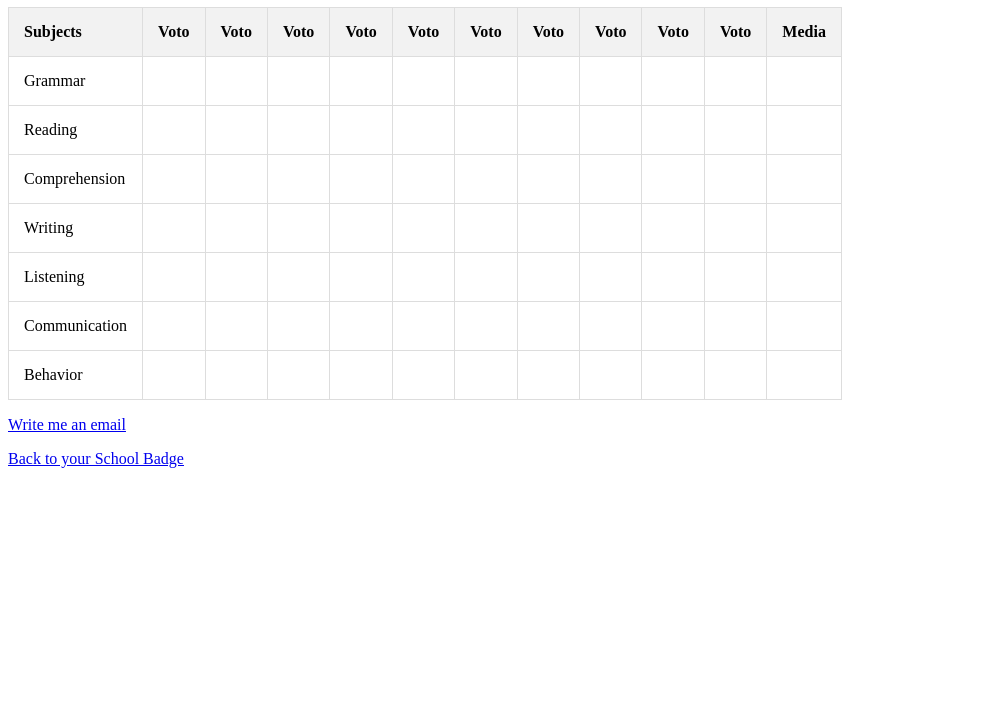
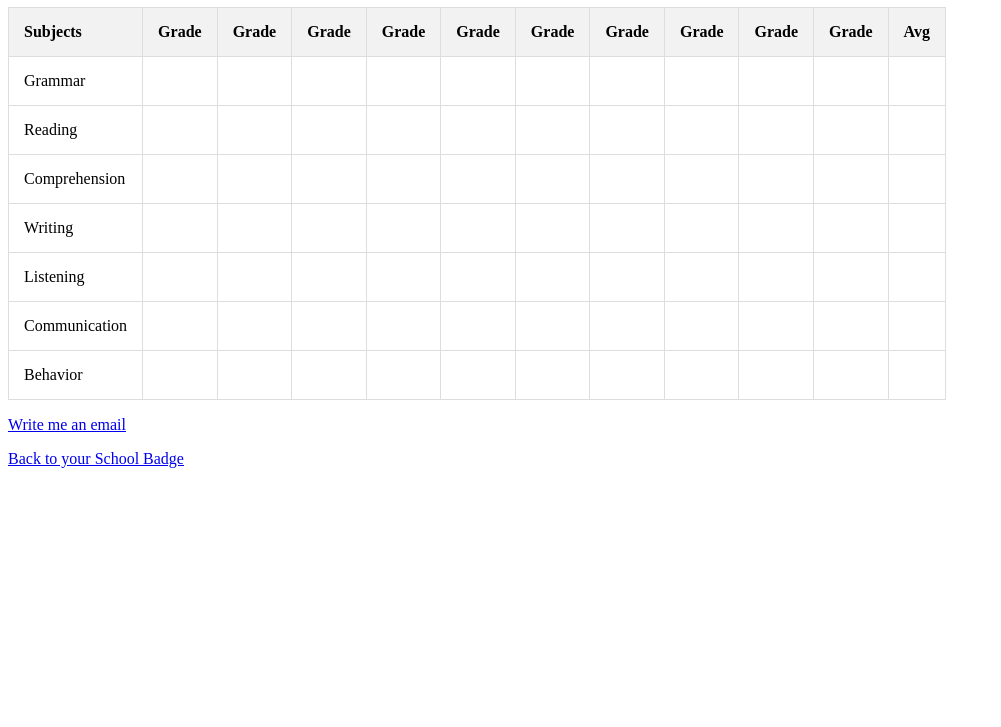
Before and after one commit to anamariaow/gradebook, a plain HTML site: page libretto_voti.html in a window 1280 px wide. Shown: the part 73-800 px from the top of the page, without its empty margins (0-1001 px from the left). Drawn offline with Linux system fonts and the light colour scheme.

Commit message:
last English translations

```diff
--- a/libretto_voti.html
+++ b/libretto_voti.html
@@ -20,21 +20,21 @@
     </style>
 </head>
 <body>
-    <h1>Libretto Voti di Andrea</h1>
+    <h1>Andrea's Grade Book</h1>
     <table>
         <tr>
             <th>Subjects</th>
-            <th>Voto</th>
-            <th>Voto</th>
-            <th>Voto</th>
-            <th>Voto</th>
-            <th>Voto</th>
-            <th>Voto</th>
-            <th>Voto</th>
-            <th>Voto</th>
-            <th>Voto</th>
-            <th>Voto</th>
-            <th>Media</th>
+            <th>Grade</th>
+            <th>Grade</th>
+            <th>Grade</th>
+            <th>Grade</th>
+            <th>Grade</th>
+            <th>Grade</th>
+            <th>Grade</th>
+            <th>Grade</th>
+            <th>Grade</th>
+            <th>Grade</th>
+            <th>Avg</th>
         </tr>
         <tr>
             <td>Grammar</td>
```
Also changed, not shown: index.html (+1 -1 lines).
